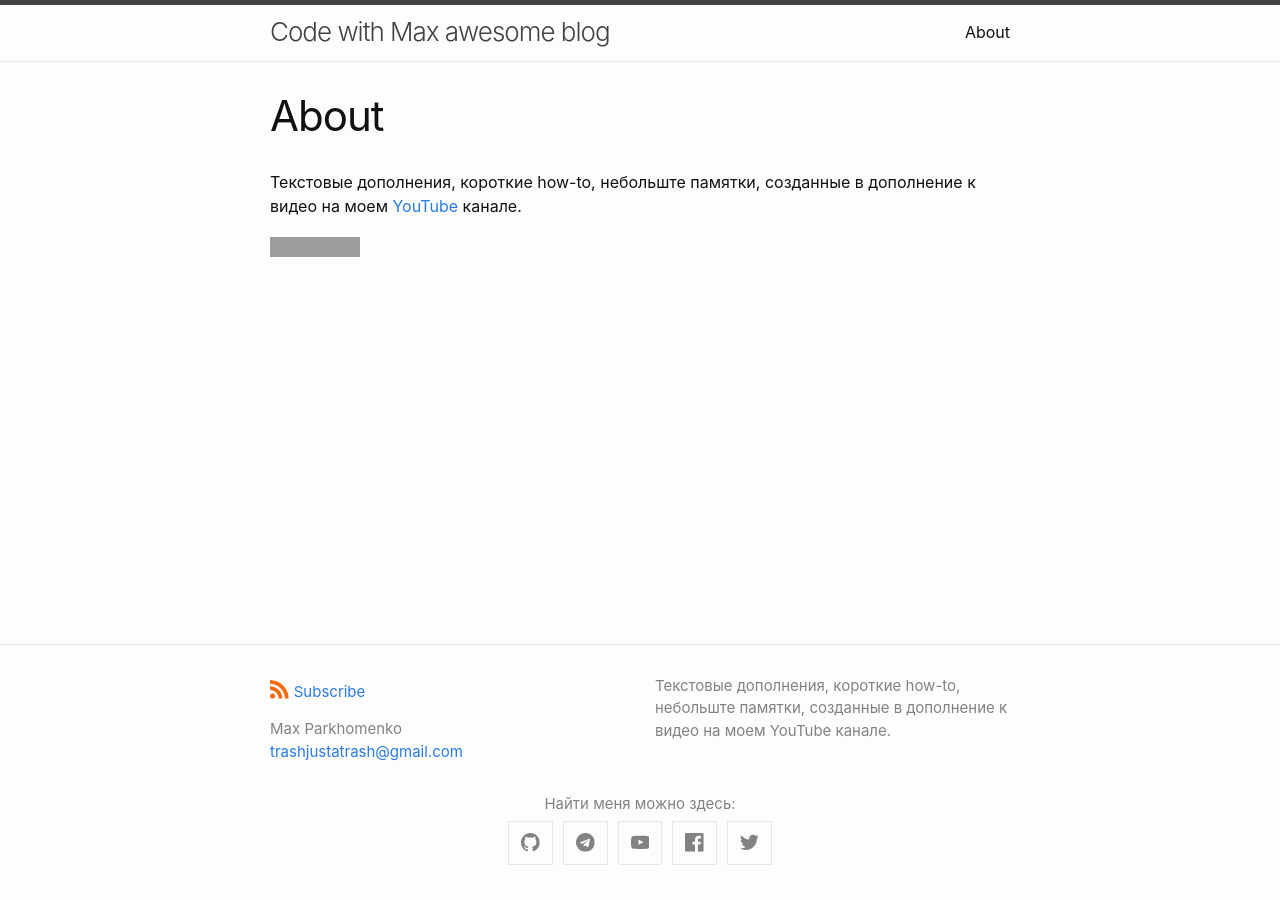
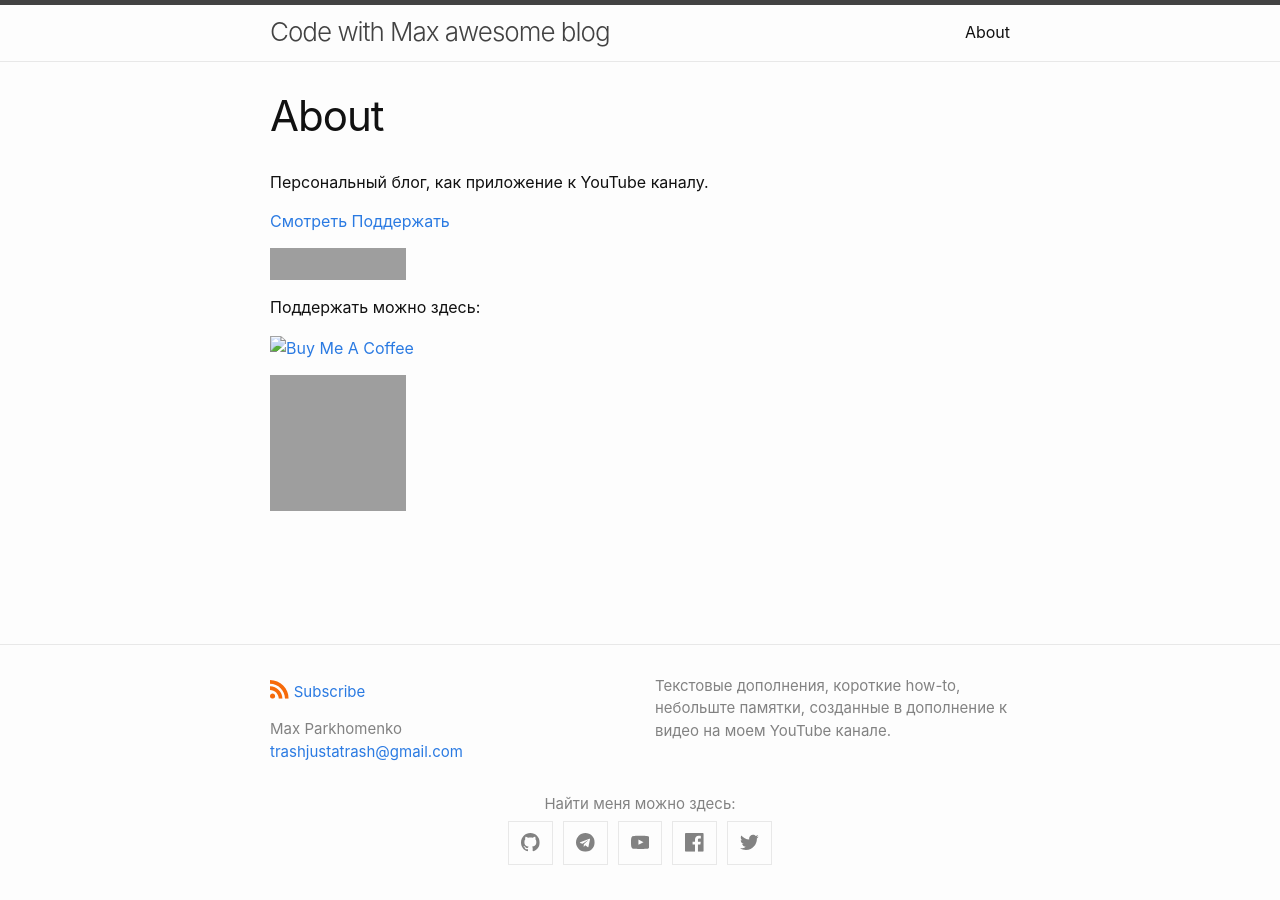
Before and after one commit to code-with-max/code-with-max.github.io, a Jekyll site: the page built from about.md, in a window 1280 px wide. Built offline with Jekyll 4.4.1, drawn with Linux system fonts in a browser that asks for light colours; grey boxes are pictures that could not be loaded.

Commit message:
Add about links

```diff
--- a/about.md
+++ b/about.md
@@ -5,6 +5,19 @@ permalink: /about/
 ---
 
 
-Текстовые дополнения, короткие how-to, небольште памятки, созданные в дополнение к видео на моем [YouTube](https://www.youtube.com/c/MaxTrash) канале.
+Персональный блог, как приложение к YouTube каналу.
 
-![YouTube Channel Views](https://img.shields.io/youtube/channel/views/UCSFR40osj7pJXouSiJDFXZA)
+[Смотреть](https://www.youtube.com/c/MaxTrash)
+[Поддержать](https://www.buymeacoffee.com/maxtrash)
+
+<a href="https://www.youtube.com/c/MaxTrash" target="_blank"><img src="https://img.shields.io/youtube/channel/views/UCSFR40osj7pJXouSiJDFXZA" alt="YouTube channel" height="32" width="136"></a>
+
+
+
+
+Поддержать можно здесь:
+
+<a href="https://www.buymeacoffee.com/maxtrash" target="_blank"><img src="https://cdn.buymeacoffee.com/buttons/default-orange.png" alt="Buy Me A Coffee" height="32" width="136"></a>
+
+
+<a href="https://www.buymeacoffee.com/maxtrash" target="_blank"><img src="https://github.com/trash-max/trash-max.github.io/blob/master/assets/bmc_qr.png" alt="Buy Me A Coffee" height="136" width="136"></a>
```
